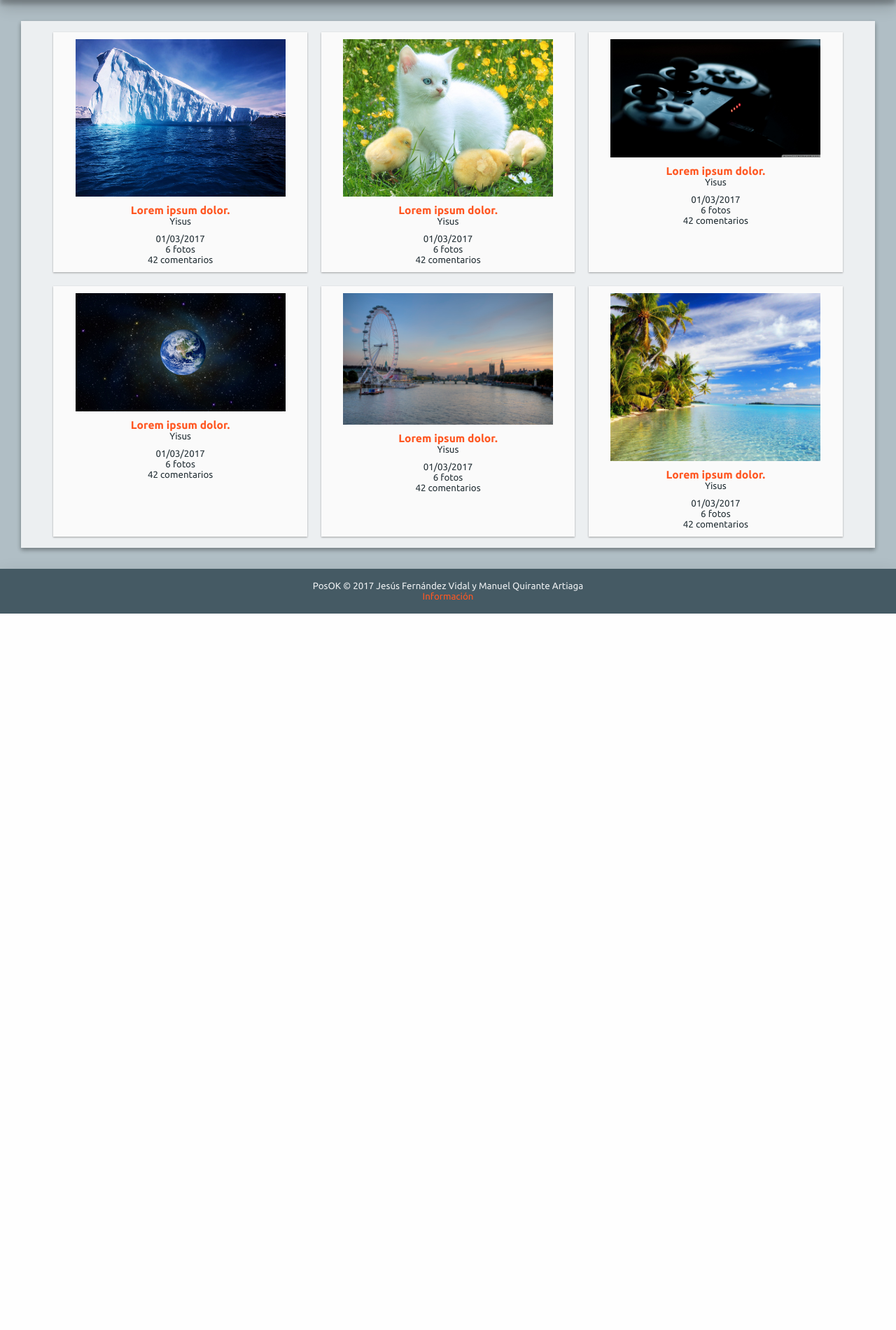
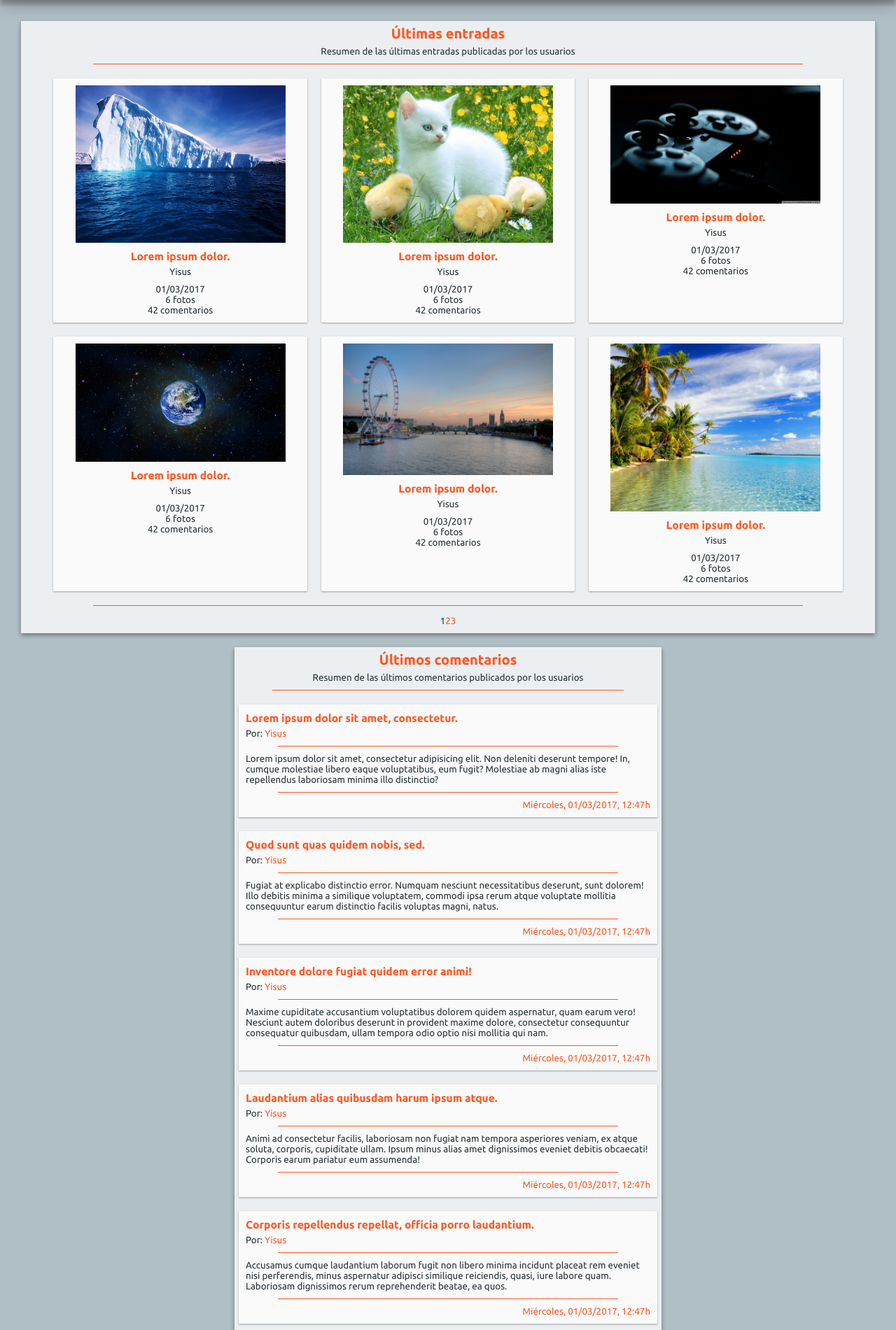
Before and after one commit to JesusCampa94/PosOK, a PHP site: page / in a window 1280 px wide. Shown: the part 84-1985 px from the top of the page at 70% size. Before the commit the page ends 961 px from the top, so only its background shows below. Run offline with PHP 8.4, Linux system fonts and the light colour scheme.

Commit message:
Index
El index está prácticamente terminado, creo que no queda nada, aunque es
posible.

```diff
--- a/TODO.txt
+++ b/TODO.txt
@@ -13,7 +13,7 @@ Hecho		Calificación	Tarea
 [X]		0.25				Usar Icon Fonts
 [/]		1					Diseño responsive Mobile First
 [X]		0.5				Usar el burguer menu por debajo de 480px
-[/]		1					Página index.html
+[X]		1					Página index.html
 [ ]		0.5				Página login.html
 [ ]		0.5				Página registro.html
 [ ]		1					Página buscar.html
@@ -25,3 +25,4 @@ Hecho		Calificación	Tarea
 
 [ ] Añadir selector de fuente (requiere javascript)
 [ ] Cambiar media-query por 640px?
+[ ] Problema con ellipsis
--- a/css/estilos.css
+++ b/css/estilos.css
@@ -32,6 +32,16 @@ h1, h2, h3, h4, h5, h6
 	color: #FF5722;
 }
 
+h2, h3
+{
+	margin-bottom: 6px;
+}
+
+h2
+{
+	text-align: center;
+}
+
 a
 {
 	text-decoration: none;
@@ -43,6 +53,10 @@ a
 		color: #FF9E80;
 	}
 
+.resaltado
+{
+	color: #FF5722;
+}
 
 .material-icons
 {
@@ -51,7 +65,19 @@ a
 	color: inherit;
 }
 
+hr
+{
+	margin: 10px auto;
+	border: none;
+	width: 84%;
+	height: 1px;
+	background: #FF5722;
+	display:block;
+}
+
+
 /*Estructura general*/
+/*Cabecera*/
 header
 {
 	position: fixed;
@@ -164,6 +190,7 @@ header
 		}
 
 
+/*Contenido principal*/
 main
 {
 	margin: 0 auto;
@@ -174,16 +201,28 @@ main
 	display: flex;
 	flex-direction: column;
 	justify-content: center;
+	align-items: center;
 	flex-grow: 1;
 }
 
-	main .big-card
+	main section
 	{
 		padding: 6px;
 		background-color: #ECEFF1;
 		box-shadow: 0 3px 6px rgba(0,0,0,0.16), 0 3px 6px rgba(0,0,0,0.23);
 	}
 
+			main section+section
+			{
+				margin-top: 20px;
+			}
+
+		main section>h2~p
+		{
+			text-align: center;
+		}
+
+		/*Entradas*/
 		main article
 		{
 			margin: 6px 0;
@@ -263,7 +302,49 @@ main
 				margin: 10px 0;
 			}
 
-/*Hay mas footers, pero estos estilos son para el principal */
+		/*Comentarios*/
+
+		main .medium-card>div>a
+		{
+			color: inherit;
+		}
+
+			main .comentario>h3,
+			main .comentario>p
+			{
+				text-align: left;
+			}
+
+				main .comentario>h3
+				{
+					/*white-space: nowrap;*/
+					overflow: hidden;
+					text-overflow: ellipsis;
+				}
+
+			main .comentario>footer>p
+			{
+				text-align: right;
+			}
+
+
+		main section>footer
+		{
+			display: flex;
+			flex-direction: column;
+			justify-content: center;
+			align-items: center;
+		}
+
+			main section>footer p
+			{
+				display: flex;
+				flex-direction: row;
+				justify-content: center;
+				align-items: center;
+			}
+
+/* Footer principal (algunos elementos tienen el suyo propio) */
 body>footer
 {
 	box-shadow: 0 14px 28px rgba(0,0,0,0.25), 0 10px 10px rgba(0,0,0,0.22);
@@ -293,6 +374,7 @@ body>footer
 /*Pantallas grandes*/
 @media all and (min-width: 480px)
 {
+	/*Cabecera*/
 	header
 	{
 		display: flex;
@@ -385,29 +467,47 @@ body>footer
 						margin-right: 10px;
 					}
 
+	/* Contenido principal */
 	main
 	{
 		padding: 30px;
 		padding-top: 114px;
 	}
 
-		main .big-card
+		main section
 		{
 			display: flex;
-			flex-flow: row wrap;
-			justify-content: center;
+			flex-direction: column;
 		}
 
-			main .big-card article
+		main .medium-card
+		{
+			width: 50%;
+		}
+
+			main section>div
+			{
+				display: flex;
+				flex-flow: row wrap;
+				justify-content: center;
+			}
+
+			main section article
 			{
 				margin: 10px;
 				padding: 10px;
 				width: 30%;
 				transition: all 0.3s cubic-bezier(.25,.8,.25,1);
 			}
-				main .big-card article:hover,
-				main .big-card article:focus
+				main section article:hover,
+				main section article:focus
 				{
 					box-shadow: 0 14px 28px rgba(0,0,0,0.25), 0 10px 10px rgba(0,0,0,0.22);
 				}
+
+				main section .comentario
+				{
+					margin: 10px 0;
+					width: 100%;
+				}
 	}
--- a/index.html
+++ b/index.html
@@ -39,6 +39,10 @@
 		</header>
 		<main>
 			<section class="big-card">
+				<h2>Últimas entradas</h2>
+				<p>Resumen de las últimas entradas publicadas por los usuarios</p>
+				<hr>
+				<div>
 					<article>
 						<figure>
 							<img src="img/entradas/01.jpg" height="864" width="1152" alt="">
@@ -50,7 +54,7 @@
 							</footer>
 						</figure>
 						<div>
-						<h3>Lorem ipsum dolor.</h3>
+							<h3><a href="entrada.html">Lorem ipsum dolor.</a></h3>
 							<p>Yisus</p>
 						</div>
 						<footer>
@@ -70,7 +74,7 @@
 							</footer>
 						</figure>
 						<div>
-						<h3>Lorem ipsum dolor.</h3>
+							<h3><a href="entrada.html">Lorem ipsum dolor.</a></h3>
 							<p>Yisus</p>
 						</div>
 						<footer>
@@ -90,7 +94,7 @@
 							</footer>
 						</figure>
 						<div>
-						<h3>Lorem ipsum dolor.</h3>
+							<h3><a href="entrada.html">Lorem ipsum dolor.</a></h3>
 							<p>Yisus</p>
 						</div>
 						<footer>
@@ -110,7 +114,7 @@
 							</footer>
 						</figure>
 						<div>
-						<h3>Lorem ipsum dolor.</h3>
+							<h3><a href="entrada.html">Lorem ipsum dolor.</a></h3>
 							<p>Yisus</p>
 						</div>
 						<footer>
@@ -130,7 +134,7 @@
 							</footer>
 						</figure>
 						<div>
-						<h3>Lorem ipsum dolor.</h3>
+							<h3><a href="entrada.html">Lorem ipsum dolor.</a></h3>
 							<p>Yisus</p>
 						</div>
 						<footer>
@@ -150,7 +154,7 @@
 							</footer>
 						</figure>
 						<div>
-						<h3>Lorem ipsum dolor.</h3>
+							<h3><a href="entrada.html">Lorem ipsum dolor.</a></h3>
 							<p>Yisus</p>
 						</div>
 						<footer>
@@ -159,6 +163,146 @@
 							<p>42 comentarios</p>
 						</footer>
 					</article>
+				</div>
+				<hr>
+				<footer>
+					<p>
+						<a href="#" title="Ir al principio"><i class="material-icons">&#xE045;</i></a>
+						<a href="#" title="Página anterior"><i class="material-icons">&#xE020;</i></a>
+						1
+						<a href="#">2</a>
+						<a href="#">3</a>
+						<a href="#" title="Página siguiente"><i class="material-icons">&#xE01F;</i></a>
+						<a href="#" title="Ir al final"><i class="material-icons">&#xE044;</i></a>
+					</p>
+				</footer>
+			</section>
+			<section class="medium-card">
+				<h2>Últimos comentarios</h2>
+				<p>Resumen de las últimos comentarios publicados por los usuarios</p>
+				<hr>
+				<div>
+					<a href="entrada.html">
+						<article class="comentario">
+							<h3>Lorem ipsum dolor sit amet, consectetur.</h3>
+							<p>Por: <span class="resaltado">Yisus</span></p>
+							<hr>
+							<p>Lorem ipsum dolor sit amet, consectetur adipisicing elit. Non deleniti deserunt tempore! In, cumque molestiae libero eaque voluptatibus, eum fugit? Molestiae ab magni alias iste repellendus laboriosam minima illo distinctio?</p>
+							<hr>
+							<footer>
+								<p class="resaltado">Miércoles, 01/03/2017, 12:47h</p>
+							</footer>
+						</article>
+					</a>
+					<a href="entrada.html">
+						<article class="comentario">
+							<h3>Quod sunt quas quidem nobis, sed.</h3>
+							<p>Por: <span class="resaltado">Yisus</span></p>
+							<hr>
+							<p>Fugiat at explicabo distinctio error. Numquam nesciunt necessitatibus deserunt, sunt dolorem! Illo debitis minima a similique voluptatem, commodi ipsa rerum atque voluptate mollitia consequuntur earum distinctio facilis voluptas magni, natus.</p>
+							<hr>
+							<footer>
+								<p class="resaltado">Miércoles, 01/03/2017, 12:47h</p>
+							</footer>
+						</article>
+					</a>
+					<a href="entrada.html">
+						<article class="comentario">
+							<h3>Inventore dolore fugiat quidem error animi!</h3>
+							<p>Por: <span class="resaltado">Yisus</span></p>
+							<hr>
+							<p>Maxime cupiditate accusantium voluptatibus dolorem quidem aspernatur, quam earum vero! Nesciunt autem doloribus deserunt in provident maxime dolore, consectetur consequuntur consequatur quibusdam, ullam tempora odio optio nisi mollitia qui nam.</p>
+							<hr>
+							<footer>
+								<p class="resaltado">Miércoles, 01/03/2017, 12:47h</p>
+							</footer>
+						</article>
+					</a>
+					<a href="entrada.html">
+						<article class="comentario">
+							<h3>Laudantium alias quibusdam harum ipsum atque.</h3>
+							<p>Por: <span class="resaltado">Yisus</span></p>
+							<hr>
+							<p>Animi ad consectetur facilis, laboriosam non fugiat nam tempora asperiores veniam, ex atque soluta, corporis, cupiditate ullam. Ipsum minus alias amet dignissimos eveniet debitis obcaecati! Corporis earum pariatur eum assumenda!</p>
+							<hr>
+							<footer>
+								<p class="resaltado">Miércoles, 01/03/2017, 12:47h</p>
+							</footer>
+						</article>
+					</a>
+					<a href="entrada.html">
+						<article class="comentario">
+							<h3>Corporis repellendus repellat, officia porro laudantium.</h3>
+							<p>Por: <span class="resaltado">Yisus</span></p>
+							<hr>
+							<p>Accusamus cumque laudantium laborum fugit non libero minima incidunt placeat rem eveniet nisi perferendis, minus aspernatur adipisci similique reiciendis, quasi, iure labore quam. Laboriosam dignissimos rerum reprehenderit beatae, ea quos.</p>
+							<hr>
+							<footer>
+								<p class="resaltado">Miércoles, 01/03/2017, 12:47h</p>
+							</footer>
+						</article>
+					</a>
+					<a href="entrada.html">
+						<article class="comentario">
+							<h3>Perferendis impedit quis velit voluptatem dolorem!</h3>
+							<p>Por: <span class="resaltado">Yisus</span></p>
+							<hr>
+							<p>Aliquid est dolorem ab fuga suscipit modi animi quia voluptas laboriosam inventore. Facilis quibusdam, blanditiis ullam? Sequi mollitia at nostrum sunt sapiente quae veniam quidem doloremque voluptatibus vitae! Saepe, nostrum.</p>
+							<hr>
+							<footer>
+								<p class="resaltado">Miércoles, 01/03/2017, 12:47h</p>
+							</footer>
+						</article>
+					</a>
+					<a href="entrada.html">
+						<article class="comentario">
+							<h3>Maiores, velit. Ab vel temporibus, odit.</h3>
+							<p>Por: <span class="resaltado">Yisus</span></p>
+							<hr>
+							<p>Inventore dignissimos quo aspernatur numquam nulla explicabo, commodi, culpa necessitatibus voluptas tenetur perspiciatis laborum repellat, ab officia. Optio maiores voluptates dignissimos excepturi sapiente qui. Necessitatibus maiores iste esse aperiam possimus.</p>
+							<hr>
+							<footer>
+								<p class="resaltado">Miércoles, 01/03/2017, 12:47h</p>
+							</footer>
+						</article>
+					</a>
+					<a href="entrada.html">
+						<article class="comentario">
+							<h3>Molestias quo minima laborum harum ipsam.</h3>
+							<p>Por: <span class="resaltado">Yisus</span></p>
+							<hr>
+							<p>Rerum tempora quisquam, quae id nisi beatae, provident porro illum ex earum fugit, voluptate maiores quidem autem totam harum! Illo officiis nihil voluptas atque, quisquam ducimus in consequuntur! Porro, omnis?</p>
+							<hr>
+							<footer>
+								<p class="resaltado">Miércoles, 01/03/2017, 12:47h</p>
+							</footer>
+						</article>
+						<a href="entrada.html">
+					</a>
+						<article class="comentario">
+							<h3>Doloribus, rerum quam cum minus numquam.</h3>
+							<p>Por: <span class="resaltado">Yisus</span></p>
+							<hr>
+							<p>Tenetur dolore ratione porro soluta doloribus quis dolorum iusto sint quae asperiores officiis cumque accusamus adipisci mollitia numquam tempora enim id ducimus, expedita totam eligendi molestiae eos quia. Ipsa, praesentium?</p>
+							<hr>
+							<footer>
+								<p class="resaltado">Miércoles, 01/03/2017, 12:47h</p>
+							</footer>
+						</article>
+					</a>
+					<a href="entrada.html">
+						<article class="comentario">
+							<h3>Iure autem corporis, porro perspiciatis voluptatum.</h3>
+							<p>Por: <span class="resaltado">Yisus</span></p>
+							<hr>
+							<p>Dolorum ut accusantium quidem corporis quas reprehenderit ab sint iusto veritatis, eius ipsa neque ipsam doloribus maxime voluptate suscipit, unde numquam repellat eligendi eaque ratione ad, repellendus. Culpa doloribus, modi!</p>
+							<hr>
+							<footer>
+								<p class="resaltado">Miércoles, 01/03/2017, 12:47h</p>
+							</footer>
+						</article>
+					</a>
+				</div>
 			</section>
 		</main>
 		<footer>
```
Lines whose indentation alone changed are shown as unchanged.
